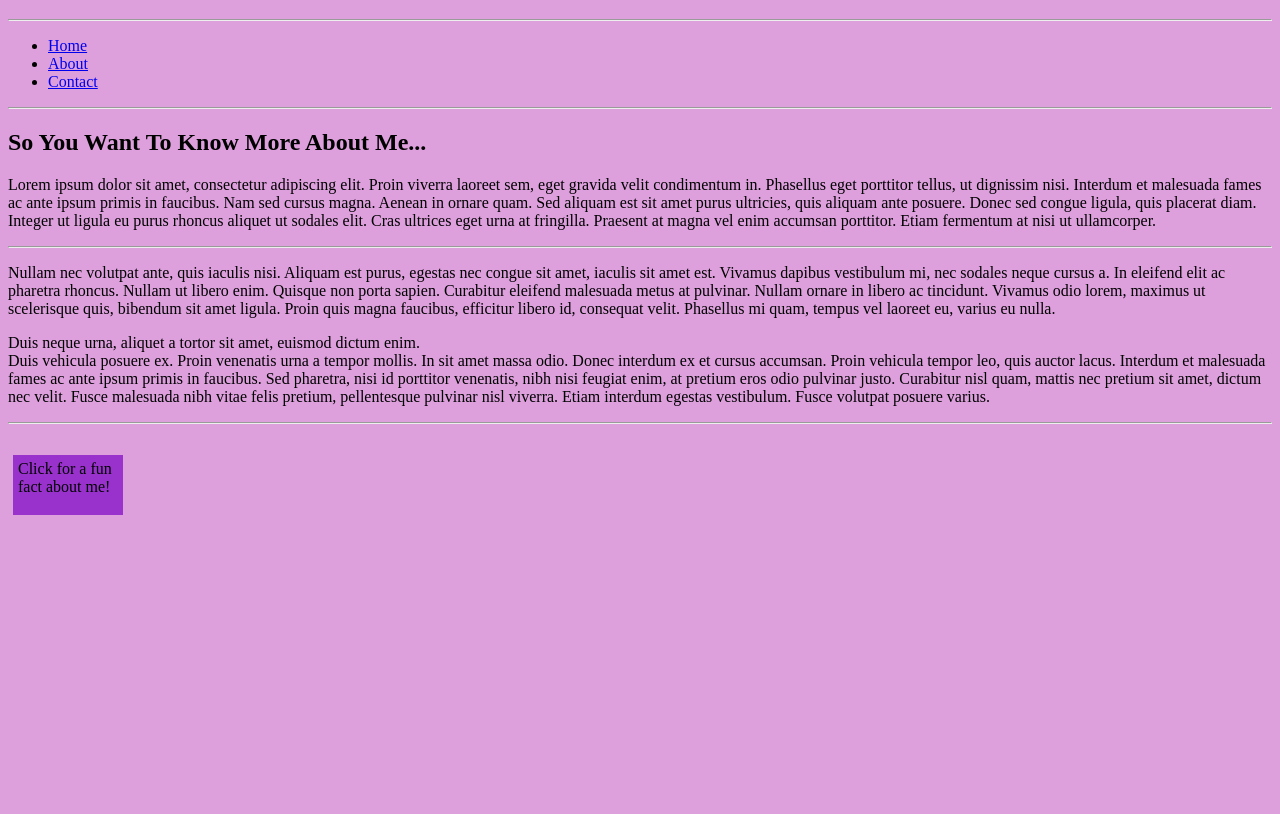
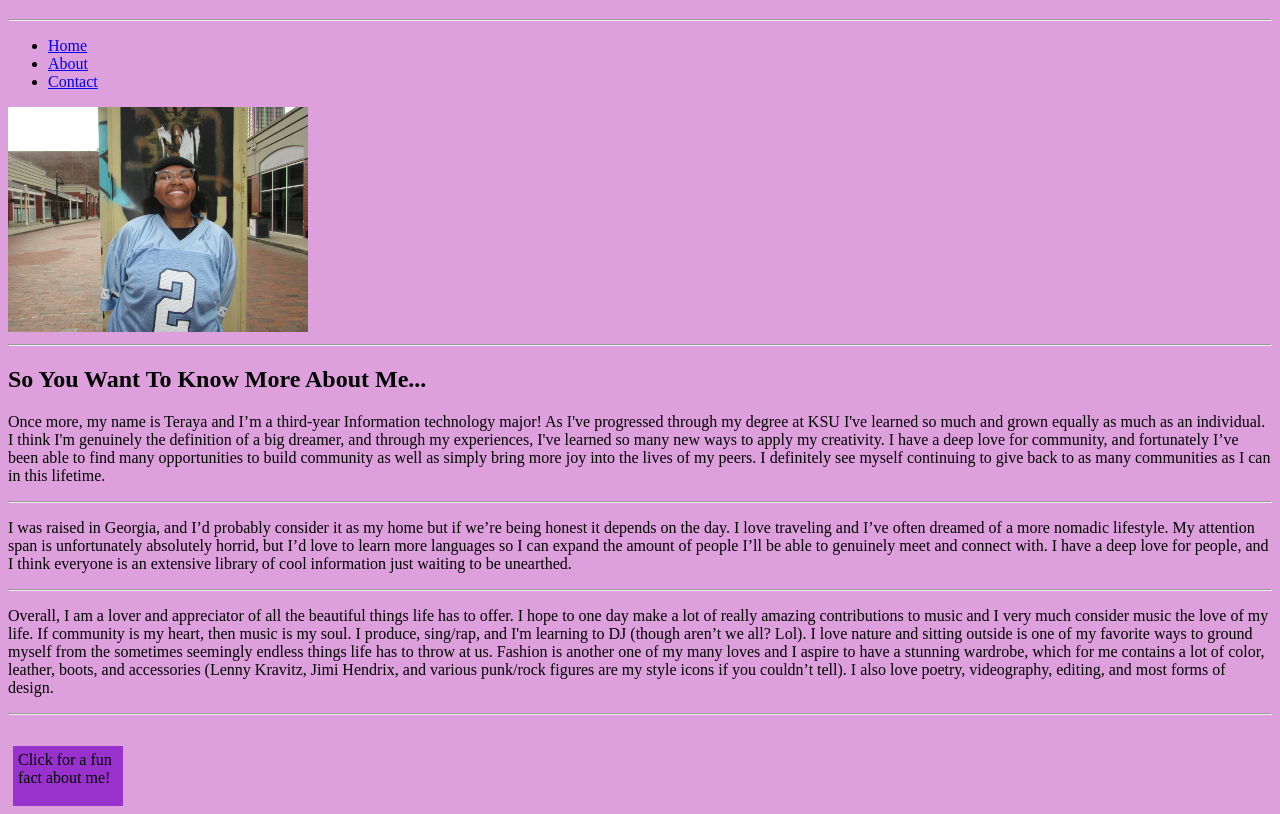
Before and after one commit to Tdamm384/web-development-project, a website: page about.html in a window 1280 px wide. Shown: the part 61-875 px from the top of the page. Before the commit the page ends 800 px from the top, so only its background shows below. Drawn offline with Linux system fonts and the light colour scheme.

Commit message:
more edits

```diff
--- a/about.html
+++ b/about.html
@@ -42,24 +42,28 @@
         <!--Linking the webpage to the CSS-->
         <link rel="stylesheet" href="style.css">
 
+        <!--adding in the image of myself-->
+        <img src="myself.jpeg" width = "300">
+
+
 
         <hr>
         <h2>So You Want To Know More About Me...</h2>
 
 
-        <!--text placeholders for actual information-->
+        <!--Adding in the actual information-->
         <p>
-            Lorem ipsum dolor sit amet, consectetur adipiscing elit. Proin viverra laoreet sem, eget gravida velit condimentum in. Phasellus eget porttitor tellus, ut dignissim nisi. Interdum et malesuada fames ac ante ipsum primis in faucibus. Nam sed cursus magna. Aenean in ornare quam. Sed aliquam est sit amet purus ultricies, quis aliquam ante posuere. Donec sed congue ligula, quis placerat diam. Integer ut ligula eu purus rhoncus aliquet ut sodales elit. Cras ultrices eget urna at fringilla. Praesent at magna vel enim accumsan porttitor. Etiam fermentum at nisi ut ullamcorper.
+            Once more, my name is Teraya and I’m a third-year Information technology major! As I've progressed through my degree at KSU I've learned so much and grown equally as much as an individual. I think I'm genuinely the definition of a big dreamer, and through my experiences, I've learned so many new ways to apply my creativity. I have a deep love for community, and fortunately I’ve been able to find many opportunities to build community as well as simply bring more joy into the lives of my peers. I definitely see myself continuing to give back to as many communities as I can in this lifetime.
         </p>
         <hr>
 
         <p>
-            Nullam nec volutpat ante, quis iaculis nisi. Aliquam est purus, egestas nec congue sit amet, iaculis sit amet est. Vivamus dapibus vestibulum mi, nec sodales neque cursus a. In eleifend elit ac pharetra rhoncus. Nullam ut libero enim. Quisque non porta sapien. Curabitur eleifend malesuada metus at pulvinar. Nullam ornare in libero ac tincidunt. Vivamus odio lorem, maximus ut scelerisque quis, bibendum sit amet ligula. Proin quis magna faucibus, efficitur libero id, consequat velit. Phasellus mi quam, tempus vel laoreet eu, varius eu nulla.
+            I was raised in Georgia, and I’d probably consider it as my home but if we’re being honest it depends on the day. I love traveling and I’ve often dreamed of a more nomadic lifestyle. My attention span is unfortunately absolutely horrid, but I’d love to learn more languages so I can expand the amount of people I’ll be able to genuinely meet and connect with. I have a deep love for people, and I think everyone is an extensive library of cool information just waiting to be unearthed.
         </p>
+        <hr>
 
         <p>
-            Duis neque urna, aliquet a tortor sit amet, euismod dictum enim. <br>
-            Duis vehicula posuere ex. Proin venenatis urna a tempor mollis. In sit amet massa odio. Donec interdum ex et cursus accumsan. Proin vehicula tempor leo, quis auctor lacus. Interdum et malesuada fames ac ante ipsum primis in faucibus. Sed pharetra, nisi id porttitor venenatis, nibh nisi feugiat enim, at pretium eros odio pulvinar justo. Curabitur nisl quam, mattis nec pretium sit amet, dictum nec velit. Fusce malesuada nibh vitae felis pretium, pellentesque pulvinar nisl viverra. Etiam interdum egestas vestibulum. Fusce volutpat posuere varius.
+            Overall, I am a lover and appreciator of all the beautiful things life has to offer. I hope to one day make a lot of really amazing contributions to music and I very much consider music the love of my life. If community is my heart, then music is my soul. I produce, sing/rap, and I'm learning to DJ (though aren’t we all? Lol).  I love nature and sitting outside is one of my favorite ways to ground myself from the sometimes seemingly endless things life has to throw at us. Fashion is another one of my many loves and I aspire to have a stunning wardrobe, which for me contains a lot of color, leather, boots, and accessories (Lenny Kravitz, Jimi Hendrix, and various punk/rock figures are my style icons if you couldn’t tell). I also love poetry, videography, editing, and most forms of design.
         </p>
         <hr>
         <br>
```
Also changed, not shown: contact.html (+0 -4 lines), index.html (+3 -8 lines), myself.jpeg (added).
